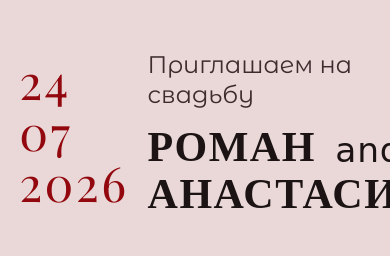
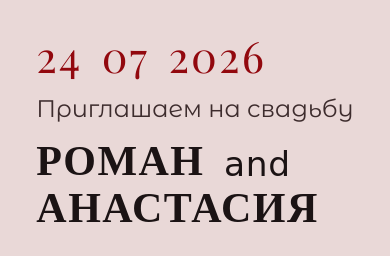
Before and after one commit to pridefulR/weddingMeAndNastya, a website built with Vite: page index.html in a window 390 px wide. Shown: the part 234-490 px from the top of the page. Built offline with nearby package versions, Linux system fonts and the light colour scheme.

Commit message:
Fix hero layout on narrow screens

```diff
--- a/src/style.css
+++ b/src/style.css
@@ -76,6 +76,7 @@ h3 {
 
 .hero__inner {
   position: relative;
+  container-type: inline-size;
   min-height: 100vh;
   width: min(100%, 1120px);
   margin-inline: auto;
@@ -214,6 +215,23 @@ h3 {
   margin-top: 0.16rem;
   font-size: var(--fs-small);
   color: var(--muted);
+}
+
+@container (max-width: 28rem) {
+  .hero__content {
+    grid-template-columns: minmax(0, max-content);
+    justify-items: start;
+    width: fit-content;
+    max-width: 100%;
+    gap: 1rem;
+  }
+
+  .hero__date {
+    grid-auto-flow: column;
+    gap: 0.45em;
+    font-size: clamp(2.35rem, 11vw, 3rem);
+    line-height: 1;
+  }
 }
 
 @keyframes hero-enter-x {
```
